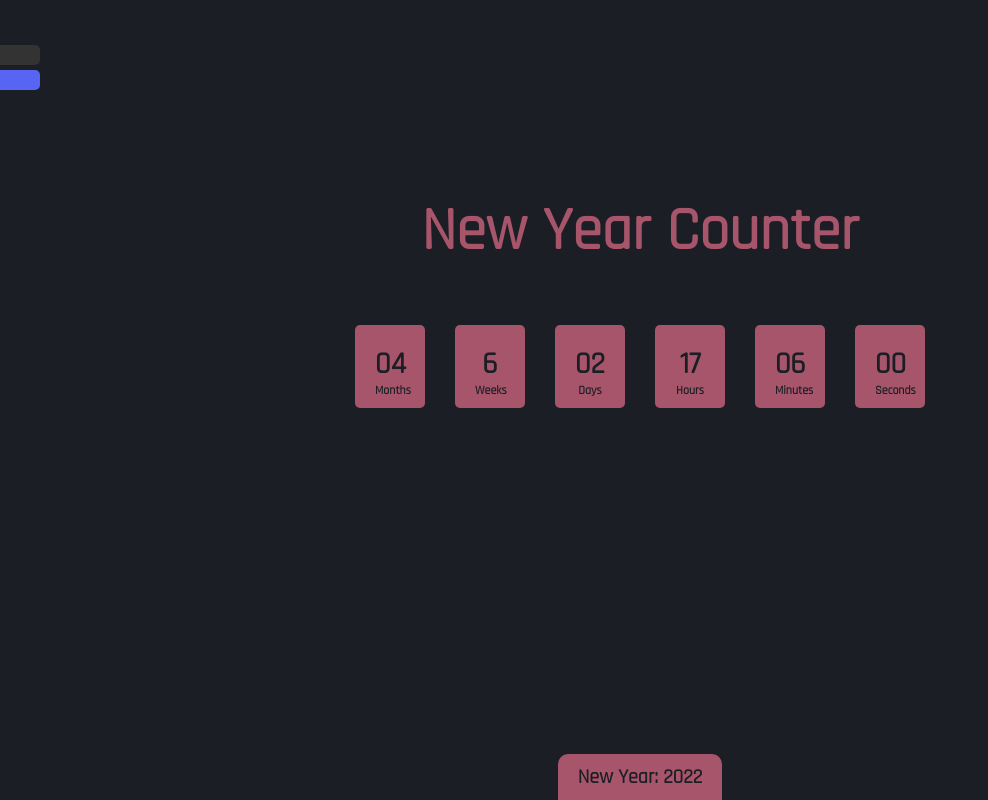
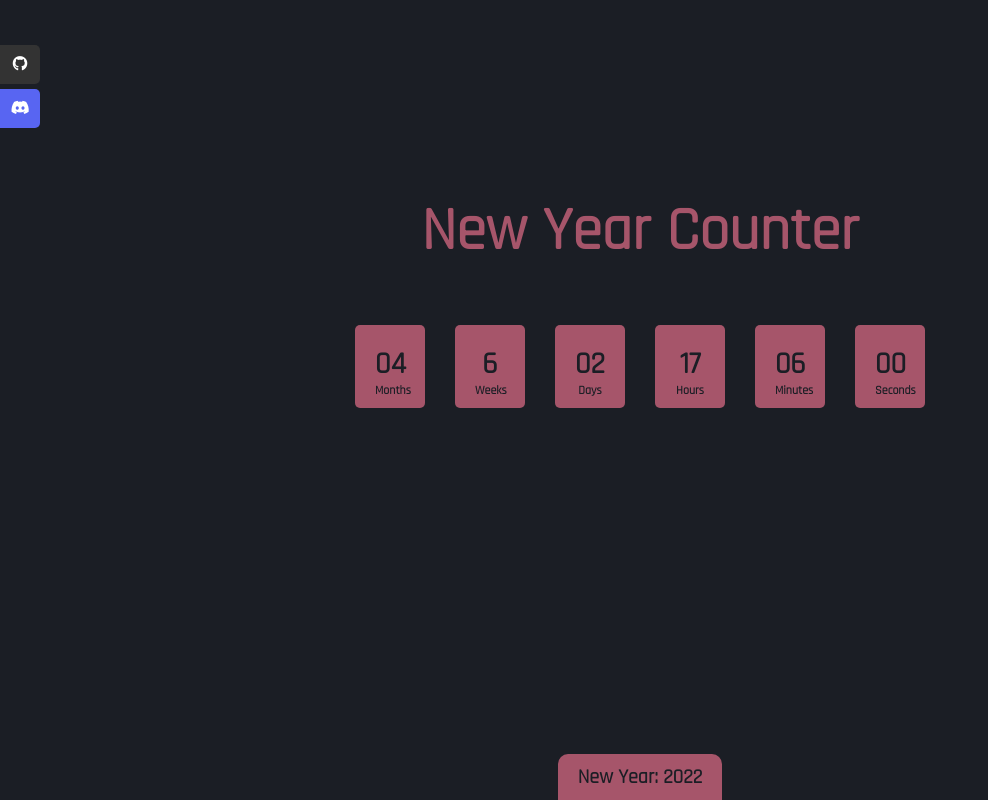
Before and after one commit to newyear-counter/newyear-counter.github.io, a plain HTML site: page index.html in a window 1280 px wide. Shown: the whole page, without its empty margins (0-988 px from the left). Drawn offline with Linux system fonts and the light colour scheme.

Commit message:
Added Fontawesome link

```diff
--- a/index.html
+++ b/index.html
@@ -4,6 +4,7 @@
     <meta charset="UTF-8">
     <meta http-equiv="X-UA-Compatible" content="IE=edge">
     <meta name="viewport" content="width=device-width, initial-scale=1.0">
+	<link rel="stylesheet" href="https://pro.fontawesome.com/releases/v5.15.3/css/all.css"/>
     <title>New Years Counter| Happy New Years</title>
     <link rel="stylesheet" href="public/styles.css">
     <script src="public/index.js" defer></script>
```
